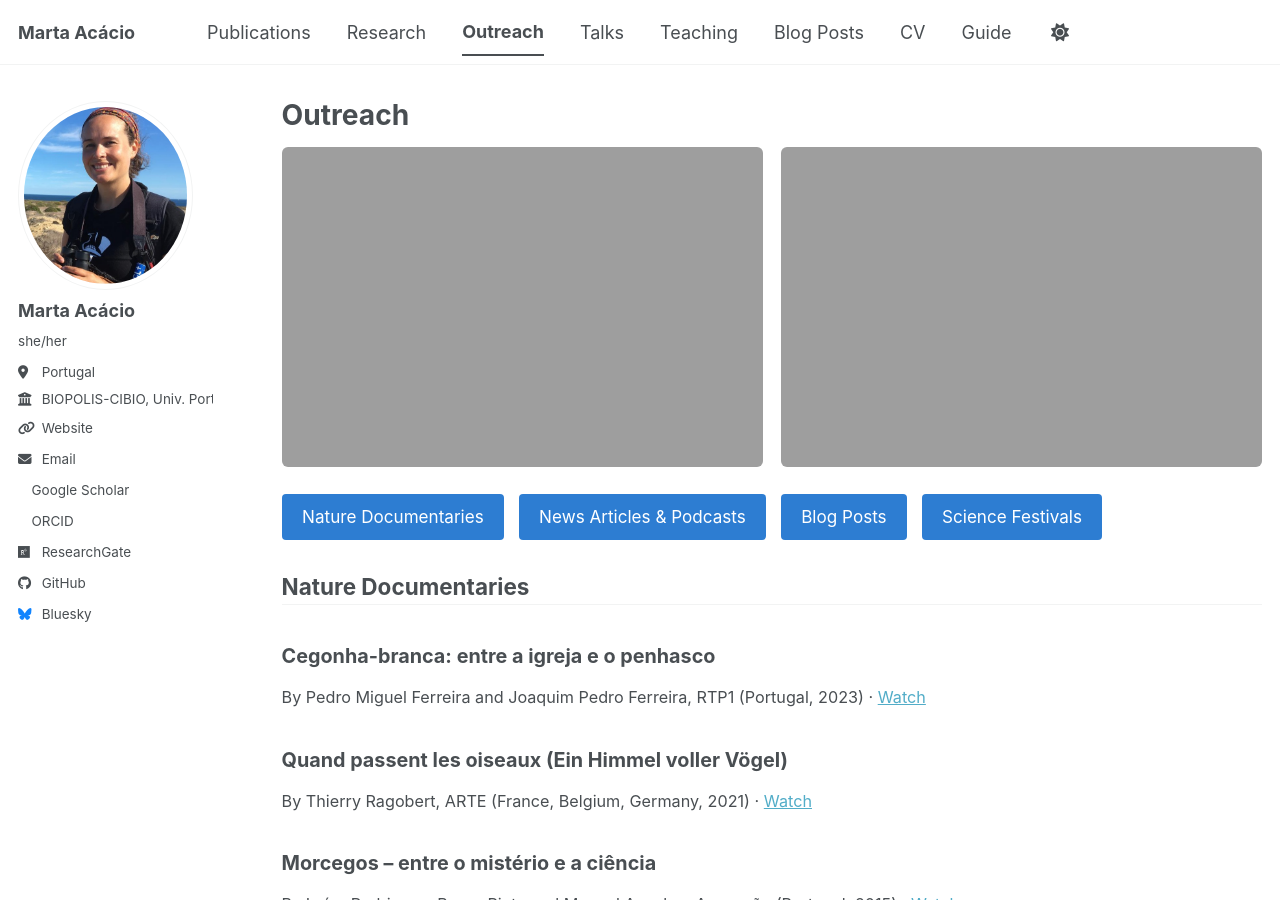
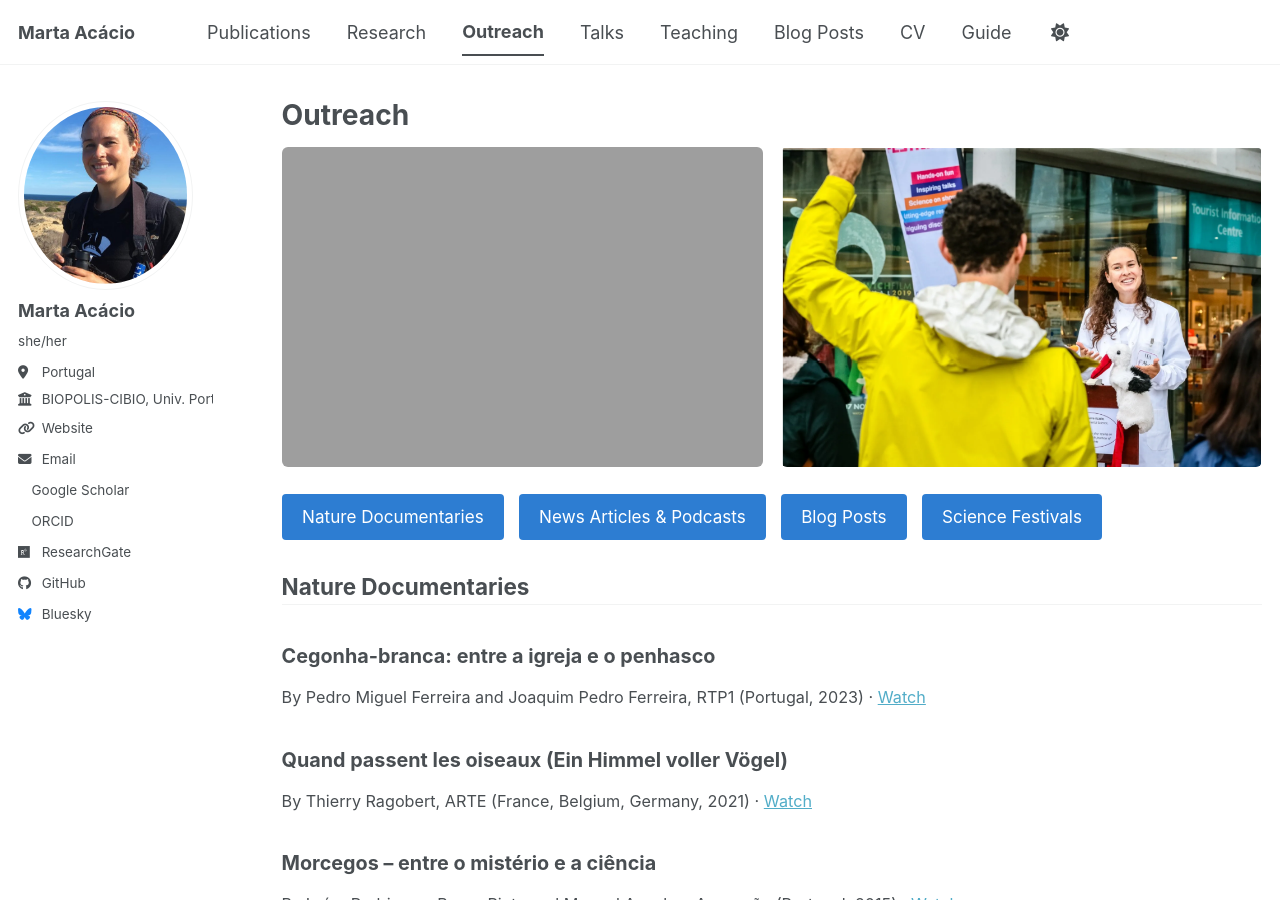
Before and after one commit to m-acacio/m-acacio.github.io, a Jekyll site: the page built from _pages/outreach.html, in a window 1280 px wide and 900 px high. Built offline with Jekyll 4.4.1, drawn with Linux system fonts in a browser that asks for light colours; a style sheet for code colours, icons or effects is not loaded.

Commit message:
Update outreach.html

```diff
--- a/_pages/outreach.html
+++ b/_pages/outreach.html
@@ -17,8 +17,8 @@ author_profile: true
 </style>
 
 <div class="outreach-photos">
-  <img src="{{ base_path }}/images/outreach1.jpg" alt="Outreach photo 1">
-  <img src="{{ base_path }}/images/outreach2.jpg" alt="Outreach photo 2">
+  <img src="{{ base_path }}/images/outreach1.png" alt="Outreach photo 1">
+  <img src="{{ base_path }}/images/outreach2.png" alt="Outreach photo 2">
 </div>
 
 <div class="outreach-buttons">
```
